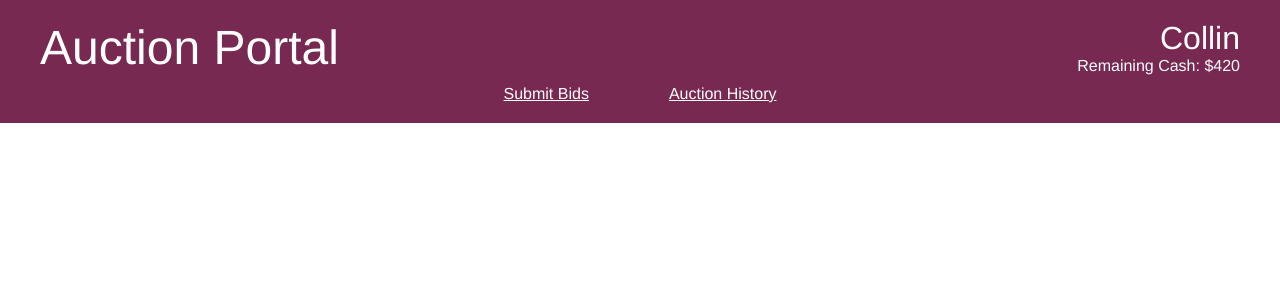
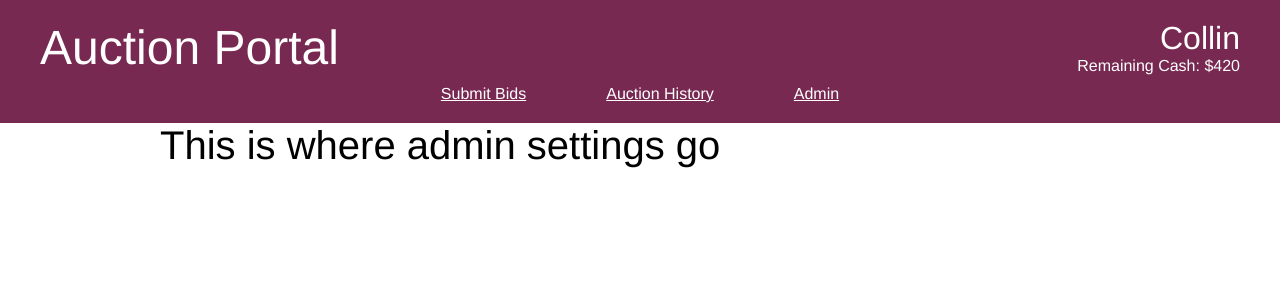
Before and after one commit to collinmurd/ff_auctions, a React (Create React App) app in the folder app/: page /admin in a window 1280 px wide. Shown: the top 300 px of the page. Built offline with nearby package versions, Linux system fonts and the light colour scheme.

Commit message:
admin page boilerplate

```diff
--- /dev/null
+++ b/app/src/components/Admin.tsx
@@ -0,0 +1,17 @@
+// Component that contains admin page
+
+import './Admin.css'
+
+import React from "react";
+
+export class Admin extends React.Component {
+    constructor(props: any) {
+        super(props);
+    }
+
+    render() {
+        return (
+            <h2>This is where admin settings go</h2>
+        );
+    }
+}
--- a/app/src/components/App.tsx
+++ b/app/src/components/App.tsx
@@ -2,6 +2,7 @@
 import { Route, Routes } from 'react-router-dom';
 
 import './App.css'
+import { Admin } from './Admin';
 import { Auction } from './Auction';
 import { AuctionHistory } from './AuctionHistory';
 import { Header } from './Header';
@@ -30,6 +31,7 @@ function Main() {
         <Routes>
             <Route index element={<Auction />} />
             <Route path='/history' element={<AuctionHistory />} />
+            <Route path='/admin' element={<Admin />} />
         </Routes>
     );
 }
--- a/app/src/components/Header.tsx
+++ b/app/src/components/Header.tsx
@@ -12,6 +12,7 @@ class Nav extends React.Component {
             <ul>
                 <li><NavLink to='/'>Submit Bids</NavLink></li>
                 <li><NavLink to='/history'>Auction History</NavLink></li>
+                <li><NavLink to='/admin'>Admin</NavLink></li>
             </ul>
         </nav>
     }
```
Also changed, not shown: app/src/components/Admin.css (added).
